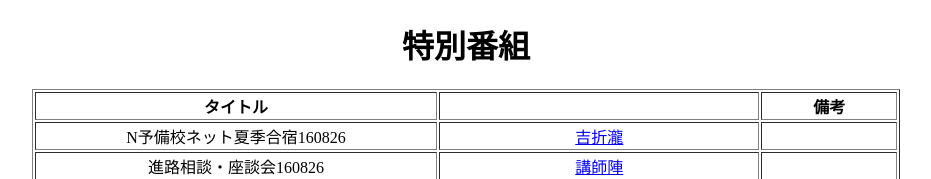
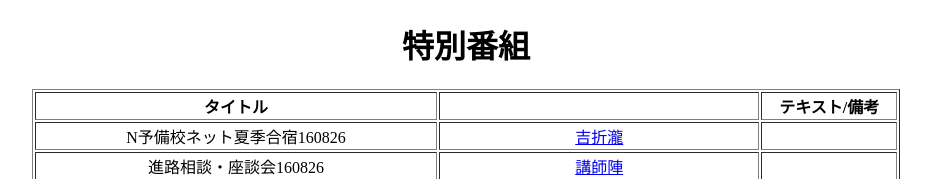
Before and after one commit to HappyKumamoto/lectureArchives, a plain HTML site: page special.html in a window 1280 px wide. Shown: the top 179 px of the page, without its empty margins (174-1105 px from the left). Drawn offline with Linux system fonts and the light colour scheme.

Commit message:
Update special.html

```diff
--- a/special.html
+++ b/special.html
@@ -22,7 +22,7 @@
     <tr>
       <th>タイトル</th>
       <th></th>
-      <th>備考</th>
+      <th>テキスト/備考</th>
     </tr>
 
   <tr>
```
